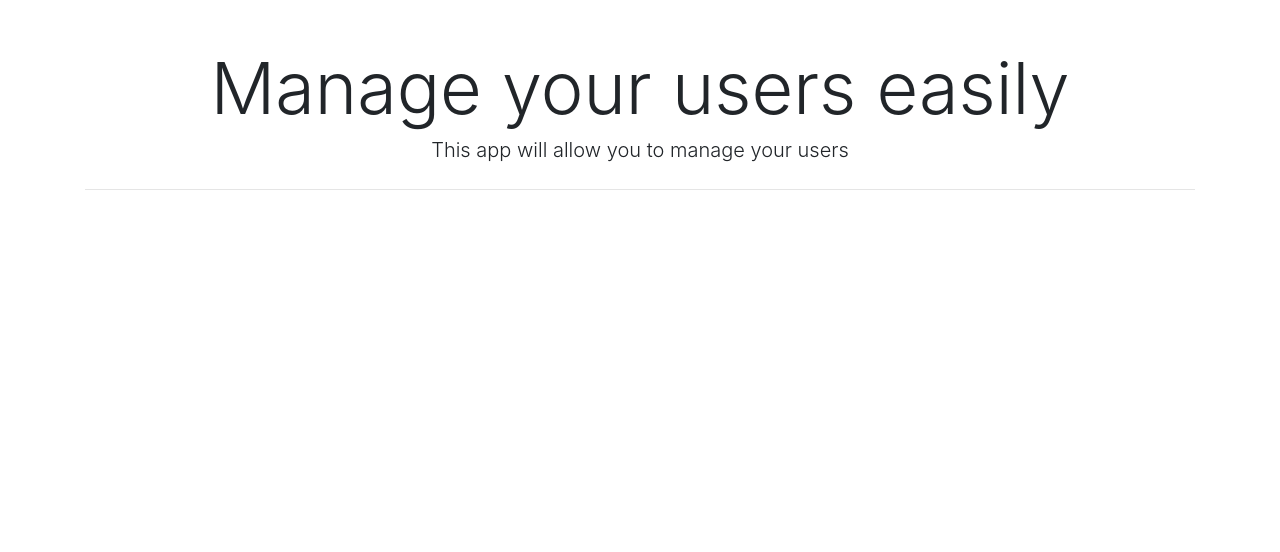
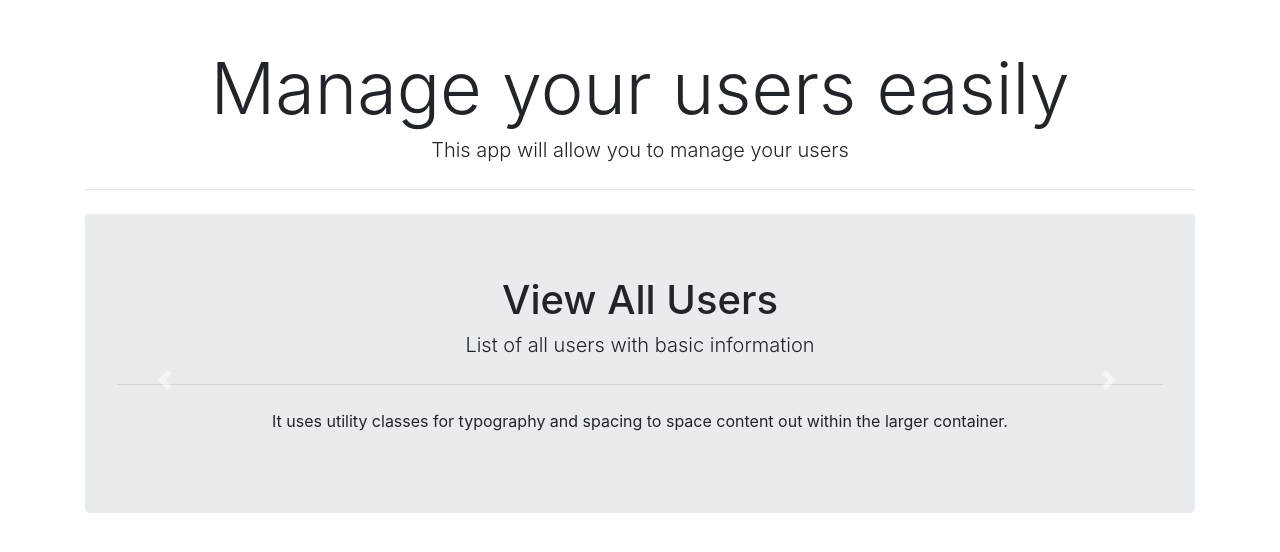
Before and after one commit to dimak1/udacity-fsnd-project4, a Flask app: page / in a window 1280 px wide. Shown: the part 56-608 px from the top of the page. Run offline with Flask 2, Linux system fonts and the light colour scheme; some libraries are stand-ins or nearby versions.

Commit message:
Added carusel.

```diff
--- a/templates/home.html
+++ b/templates/home.html
@@ -5,9 +5,65 @@
         <h1 class="display-3">Manage your users easily</h1>
         <p class="lead">This app will allow you to manage your users</p>
         <hr class="my-4">
+
         <!-- <a class="btn btn-outline-primary btn-lg" href="#" role="button">Dashboard</a>
         <a class="btn btn-outline-primary btn-lg" href="#" role="button">View Users</a>
         <a class="btn btn-outline-primary btn-lg" href="#" role="button">Add New User</a> -->
+        <div id="carouselExampleIndicators" class="carousel slide" data-ride="carousel" data-interval="3500">
+            <ol class="carousel-indicators">
+                <li data-target="#carouselExampleIndicators" data-slide-to="0" class="active"></li>
+                <li data-target="#carouselExampleIndicators" data-slide-to="1"></li>
+                <li data-target="#carouselExampleIndicators" data-slide-to="2"></li>
+            </ol>
+            <div class="carousel-inner">
+                <div class="carousel-item active">
+                    <div class="jumbotron">
+                        <h1>View All Users</h1>
+                        <p class="lead">List of all users with basic information</p>
+                        <hr class="my-4">
+                        <p>It uses utility classes for typography and spacing to space content out within the larger container.</p>
+                    </div>
+                </div>
+                <div class="carousel-item">
+                    <div class="jumbotron">
+                        <h1>View User Details</h1>
+                        <p class="lead">Show user details</p>
+                        <hr class="my-4">
+                        <p>It uses utility classes for typography and spacing to space content out within the larger container.</p>
+                    </div>
+                </div>
+                <div class="carousel-item">
+                    <div class="jumbotron">
+                        <h1>Add New User</h1>
+                        <hr class="my-4">
+                        <p class="lead">Create a new user</p>
+                    </div>
+                </div>
+                <div class="carousel-item">
+                    <div class="jumbotron">
+                        <h1>Edit User</h1>
+                        <hr class="my-4">
+                        <p class="lead">Update exising user information</p>
+                    </div>
+                </div>
+                <div class="carousel-item">
+                    <div class="jumbotron">
+                        <h1>Delete User</h1>
+                        <p class="lead">Delete existing user</p>
+                        <hr class="my-4">
+                        <p>It uses utility classes for typography and spacing to space content out within the larger container.</p>
+                    </div>
+                </div>
+            </div>
+            <a class="carousel-control-prev" href="#carouselExampleIndicators" role="button" data-slide="prev">
+    <span class="carousel-control-prev-icon" aria-hidden="true"></span>
+    <span class="sr-only">Previous</span>
+  </a>
+            <a class="carousel-control-next" href="#carouselExampleIndicators" role="button" data-slide="next">
+    <span class="carousel-control-next-icon" aria-hidden="true"></span>
+    <span class="sr-only">Next</span>
+  </a>
+        </div>
     </div>
 </div>
 
```
